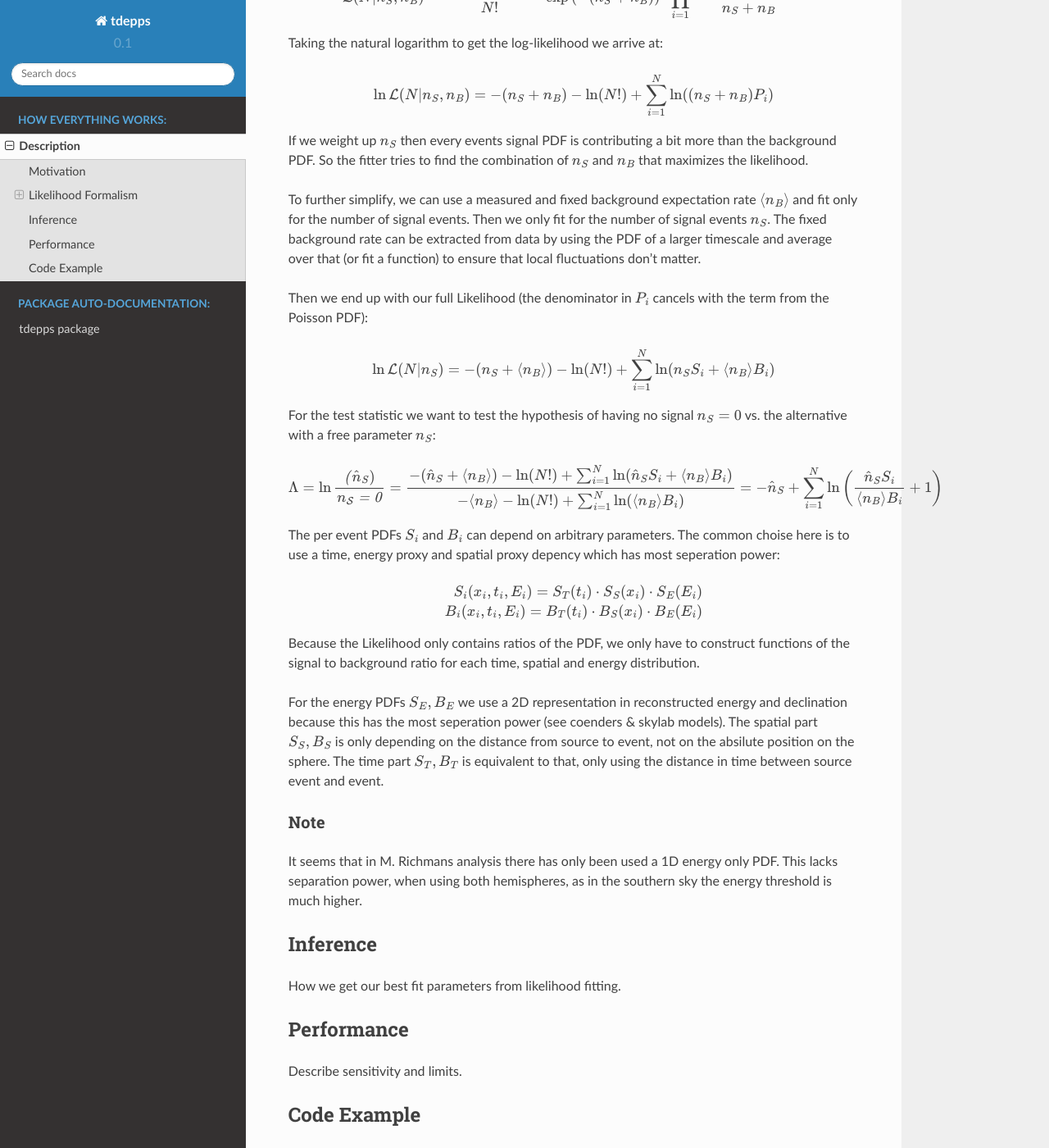
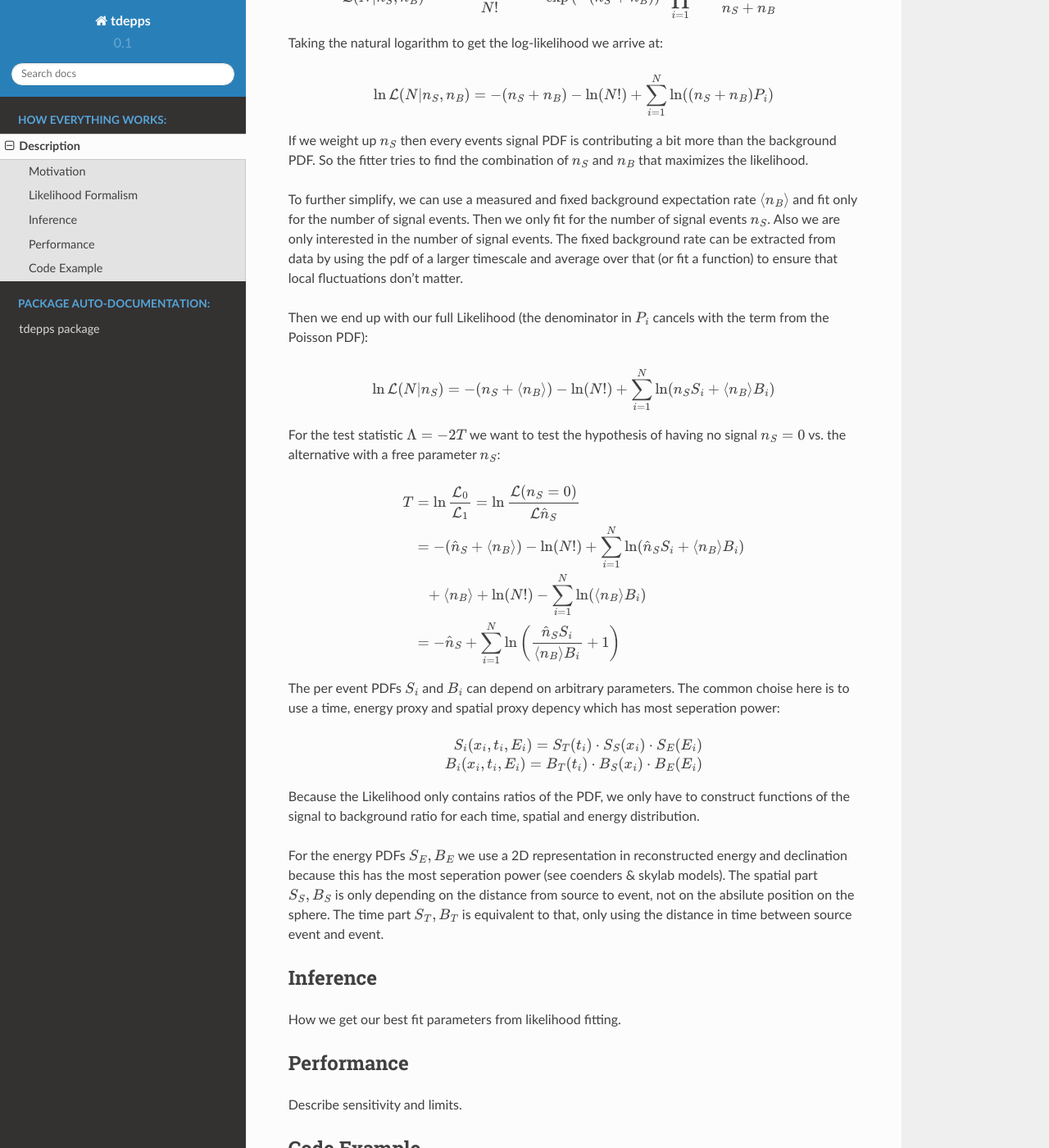
Before and after one commit to mennthor/tdepps, a Sphinx documentation site: the page built from docs/description.rst, in a window 1280 px wide and 1400 px high, scrolled down 1211 px. Shown: the whole window at 82% size. Built offline with Sphinx 7.4.7 and the Read the Docs theme 2.0.0, drawn with Linux system fonts in a browser that asks for light colours.

Commit message:
Fixed LLH ratio description

```diff
--- a/docs/description.rst
+++ b/docs/description.rst
@@ -5,6 +5,7 @@ Motivation
 ----------
 
 What do we want to do and how can we do it?
+
 
 Likelihood Formalism
 --------------------
@@ -82,9 +83,9 @@ likelihood.
 To further simplify, we can use a measured and fixed background
 expectation rate :math:`\langle n_B\rangle` and fit only for the number
 of signal events. Then we only fit for the number of signal events
-:math:`n_S`. The fixed background rate can be extracted from data by
-using the PDF of a larger timescale and average over that (or fit a
-function) to ensure that local fluctuations don't matter.
+:math:`n_S`.
+Also we are only interested in the number of signal events.
+The fixed background rate can be extracted from data by using the pdf of a larger timescale and average over that (or fit a function) to ensure that local fluctuations don't matter.
 
 Then we end up with our full Likelihood (the denominator in :math:`P_i`
 cancels with the term from the Poisson PDF):
@@ -94,16 +95,20 @@ cancels with the term from the Poisson PDF):
 
        \ln\mathcal{L}(N | n_S) = -(n_S + \langle n_B\rangle) -\ln(N!) + \sum_{i=1}^N \ln(n_S S_i + \langle n_B\rangle B_i)
 
-For the test statistic we want to test the hypothesis of having no
-signal :math:`n_S=0` vs. the alternative with a free parameter
+For the test statistic :math:`\Lambda = -2T` we want to test the hypothesis of having no signal :math:`n_S=0` vs. the alternative with a free parameter
 :math:`n_S`:
 
 .. math::
 
 
-       \Lambda = \ln\frac{\mathcal(\hat{n}_S)}{\mathcal{n_S=0}}
-               = \frac{-(\hat{n}_S + \langle n_B\rangle) -\ln(N!) + \sum_{i=1}^N \ln(\hat{n}_S S_i + \langle n_B\rangle B_i)}{-\langle n_B\rangle -\ln(N!) + \sum_{i=1}^N \ln(\langle n_B\rangle B_i)}
-               = -\hat{n}_S + \sum_{i=1}^N \ln\left( \frac{\hat{n}_S S_i}{\langle n_B\rangle B_i} + 1 \right)
+       T &= \ln\frac{\mathcal{L}_0}{\mathcal{L}_1}
+          = \ln\frac{\mathcal{L}(n_S=0)}{\mathcal{L}{\hat{n}_S}} \\
+         &= -(\hat{n}_S + \langle n_B\rangle) -\ln(N!) +
+              \sum_{i=1}^N \ln(\hat{n}_S S_i + \langle n_B\rangle B_i) \\
+         &\phantom{=} +\langle n_B\rangle +\ln(N!) -
+               \sum_{i=1}^N \ln(\langle n_B\rangle B_i) \\
+         &= -\hat{n}_S + \sum_{i=1}^N
+             \ln\left( \frac{\hat{n}_S S_i}{\langle n_B\rangle B_i} + 1 \right)
 
 The per event PDFs :math:`S_i` and :math:`B_i` can depend on arbitrary
 parameters. The common choise here is to use a time, energy proxy and
@@ -127,23 +132,19 @@ not on the absilute position on the sphere. The time part
 :math:`S_T, B_T` is equivalent to that, only using the distance in time
 between source event and event.
 
-Note
-^^^^
-
-It seems that in M. Richmans analysis there has only been used a
-1D energy only PDF.
-This lacks separation power, when using both hemispheres, as in the southern sky the energy threshold is much higher.
 
 Inference
 ---------
 
 How we get our best fit parameters from likelihood fitting.
 
+
 Performance
 -----------
 
 Describe sensitivity and limits.
 
+
 Code Example
 ------------
 
```
